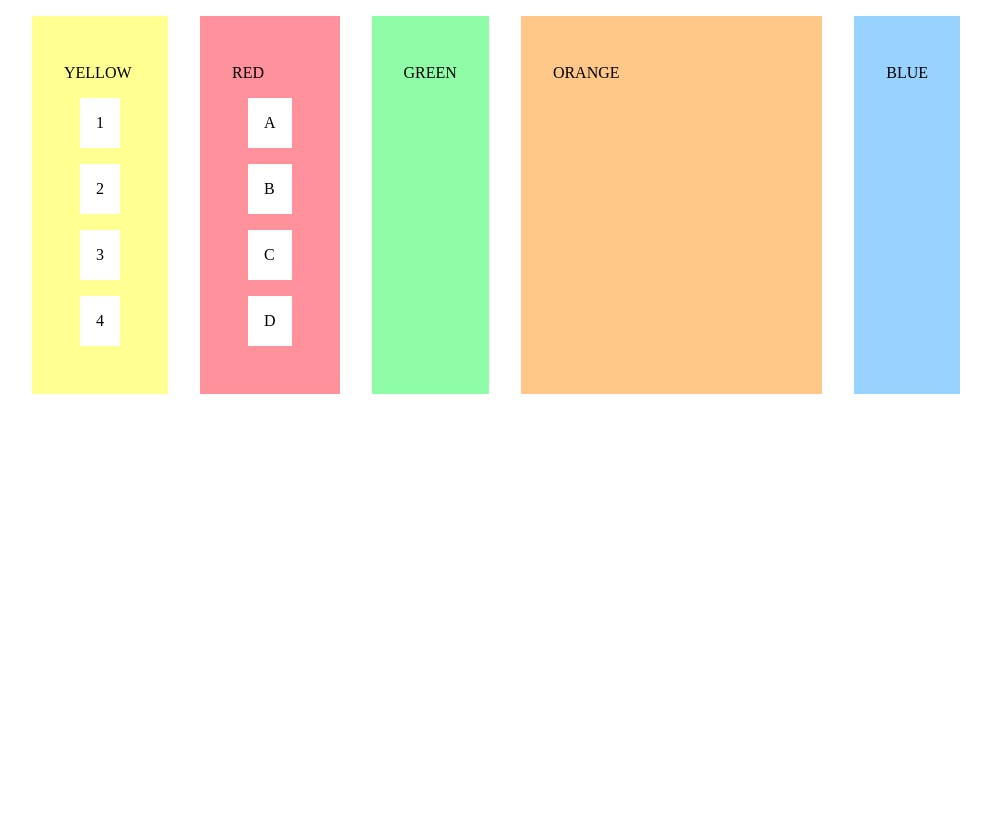
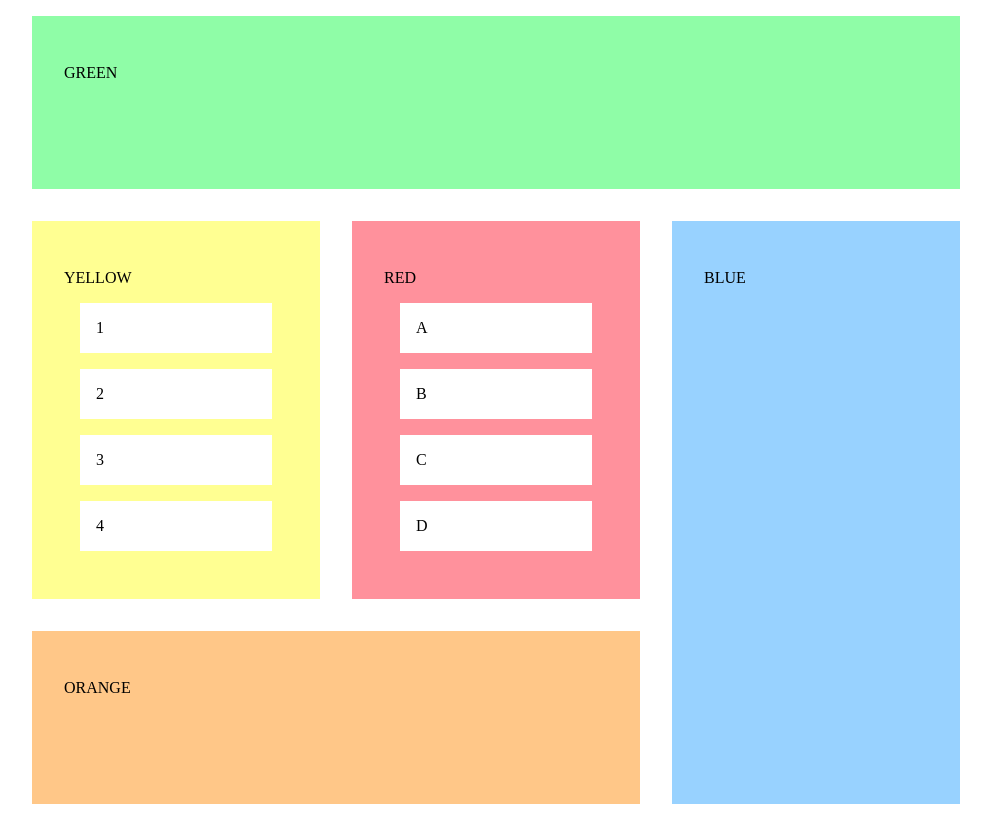
Before and after one commit to MatteoSpinelli/develhopeCSS, a plain HTML site: page index.html in a window 1280 px wide. Shown: the whole page, without its empty margins (144-1135 px from the left). Drawn offline with Linux system fonts and the light colour scheme.

Commit message:
feat: add exercise files

```diff
--- a/start.css
+++ b/start.css
@@ -1,17 +1,22 @@
 body{
-    display: flex;
-    justify-content: space-between;
+    display: grid;
+    grid-template: 0.5fr 1fr 0.5fr / 1fr 1fr 1fr;
+}
+
+#green{
+    grid-column: span 3;
+}
+
+#red{
+    grid-column: 2 ;
+    grid-row: 2 ;
+}
+
+#blue{
+    grid-column: 3;
+    grid-row: 2 / 4;
 }
 
 #orange{
-    order: 2;
-    flex-grow: 1;
+    grid-column: span 2;
 }
-
-#blue{
-    order: 3;
-}
-
-#green{
-    order: 1;
-}
```
Also changed, not shown: assets/layout1.png (deleted), assets/layout4.png (added), 1 other file.
